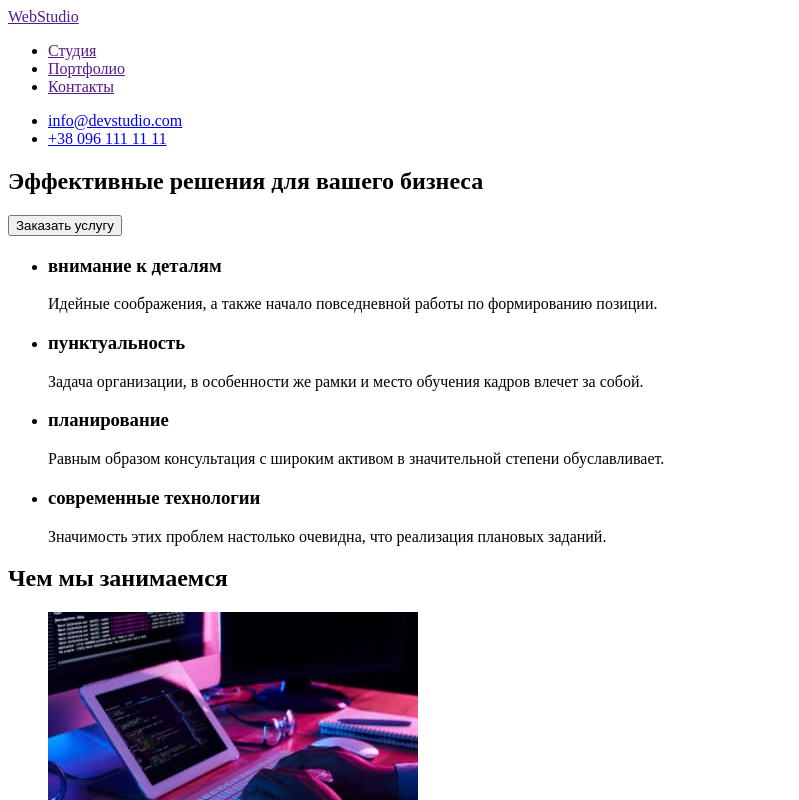
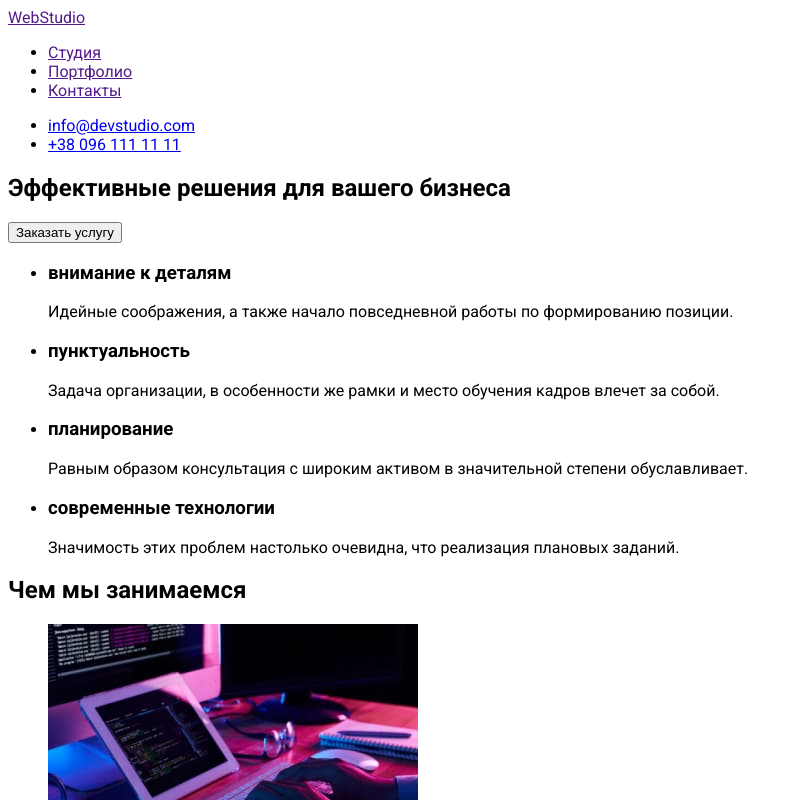
Before and after one commit to RitaZhuk/goit-markup-hw-02, a plain HTML site: page index.html in a window 1280 px wide. Shown: the top 800 px of the page, without its empty margins (0-799 px from the left). Drawn offline with Linux system fonts and the light colour scheme.

Commit message:
Добавила трохи класів

```diff
--- /dev/null
+++ b/css/styles.css
@@ -0,0 +1,4 @@
+body {
+    background-color: E5E5E5;
+    font-family: Roboto, sans-serif;
+}
--- a/index.html
+++ b/index.html
@@ -4,24 +4,29 @@
     <meta charset="UTF-8">
     <meta http-equiv="X-UA-Compatible" content="IE=edge">
     <meta name="viewport" content="width=device-width, initial-scale=1.0">
+    <link rel="preconnect" href="https://fonts.googleapis.com">
+    <link rel="preconnect" href="https://fonts.gstatic.com" crossorigin>
+    <link href="https://fonts.googleapis.com/css2?family=Raleway:wght@700&family=Roboto:wght@400;500;700;900&display=swap"
+        rel="stylesheet">
     <title>Студия</title>
+    <link rel="stylesheet" href="./css/styles.css" />
 </head>
 <body>
-    <header>
-        <nav>
-        <a href="">WebStudio</a>
-        <ul>
-            <li><a href="">Студия</a></li>
-            <li><a href="">Портфолио</a></li>
-            <li><a href="">Контакты</a></li>
+    <header class="header">
+        <nav class="header-navigation">
+        <a href="" class="header-link">WebStudio</a>
+        <ul class="header-list">
+            <li class="header-item"><a href="" class="header-link-top">Студия</a></li>
+            <li class="header-item"><a href="" class="header-link-top">Портфолио</a></li>
+            <li class="header-item"><a href="" class="header-link-top">Контакты</a></li>
         </ul>
         </nav>
-        <ul>
-            <li><a href="emailto:info@devstudio.com">info@devstudio.com</a></li>
-            <li><a href="tel:+380961111111">+38 096 111 11 11</a></li>
+        <ul class="header-list-contacts">
+            <li class="header-item-contacts"><a href="emailto:info@devstudio.com" class="header-link-mail">info@devstudio.com</a></li>
+            <li class="header-item-contacts"><a href="tel:+380961111111" class="header-link-tel">+38 096 111 11 11</a></li>
         </ul>
         </header>
-    <main>
+    <main class="main">
         <section>
             <h1>Эффективные решения для вашего бизнеса</h1>
         <button type="button">Заказать услугу</button>
```
